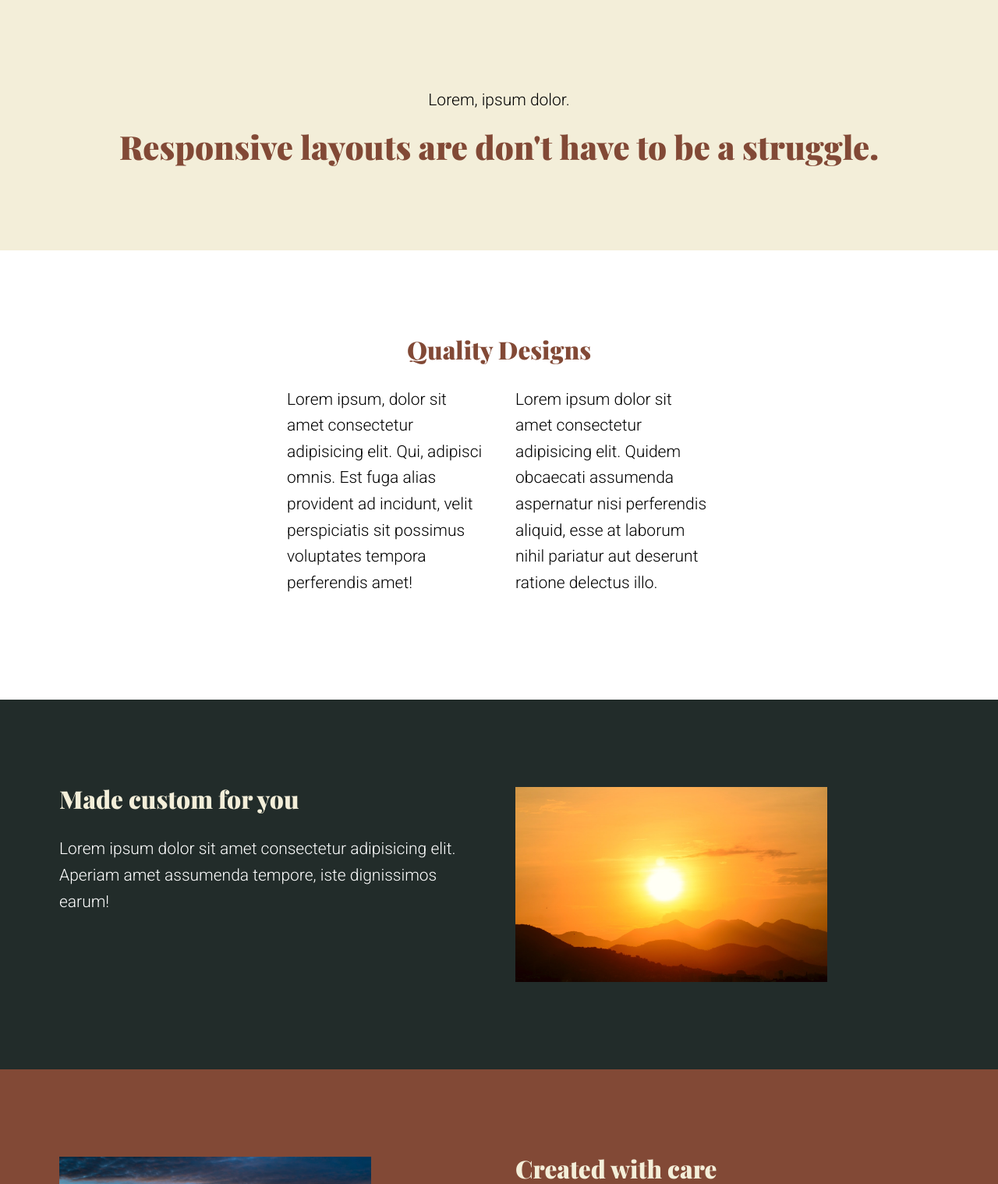
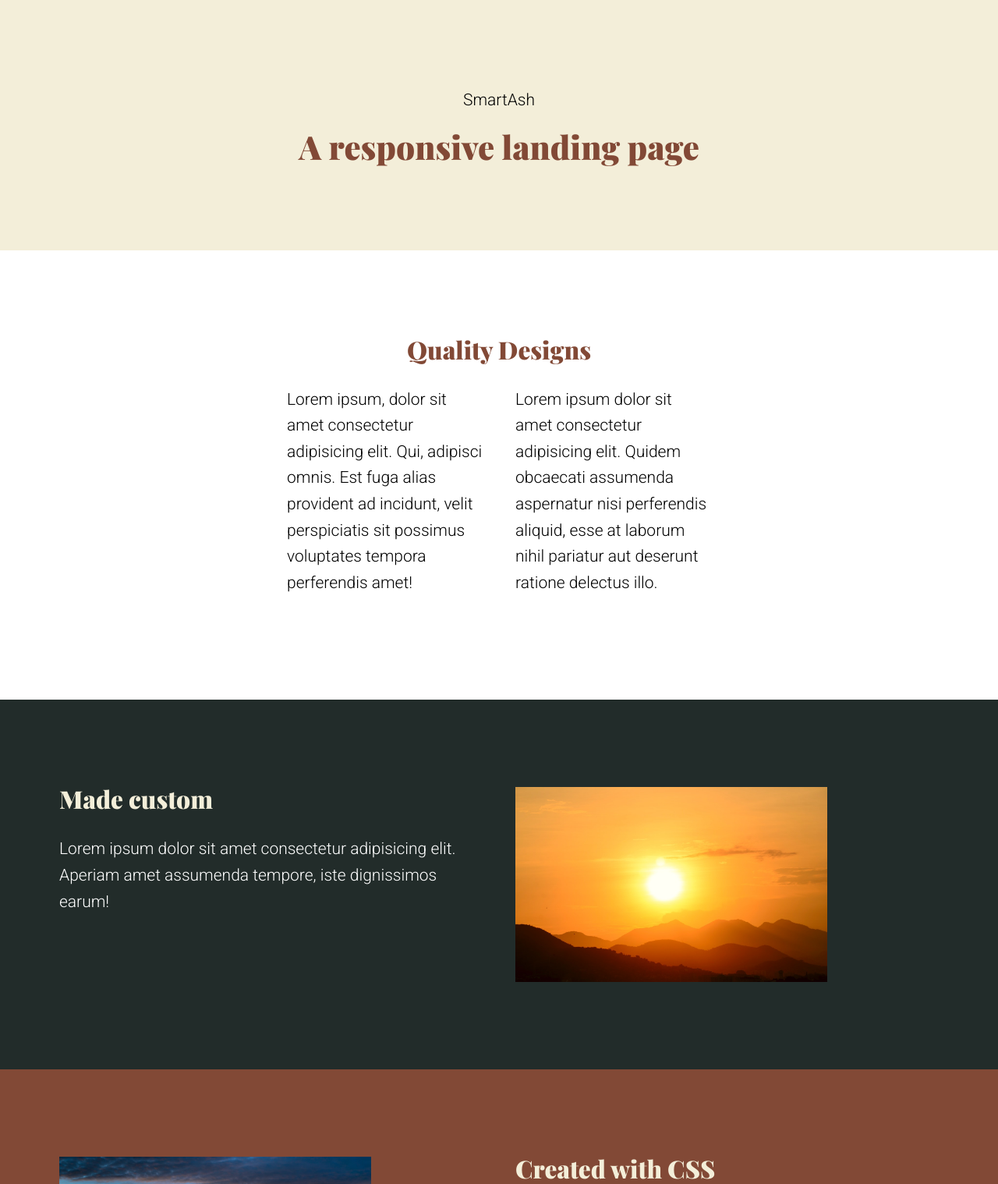
Before and after one commit to sherkar81/responsive-landing-page, a plain HTML site: page index.html in a window 1280 px wide. Shown: the top 1518 px of the page at 78% size. Drawn offline with nearby package versions, Linux system fonts and the light colour scheme.

Commit message:
Css commited

```diff
--- a/index.html
+++ b/index.html
@@ -19,8 +19,8 @@
 <body>
     <header class="bg-light text-center">
         <div class="container">
-            <p>Lorem, ipsum dolor.</p>
-            <h1>Responsive layouts are don't have to be a struggle.</h1>
+            <p>SmartAsh</p>
+            <h1>A responsive landing page</h1>
         </div>
     </header>
 
@@ -45,7 +45,7 @@
         <div class="container">
             <div class="split">
                 <div>
-                    <h2>Made custom for you</h2>
+                    <h2>Made custom</h2>
                     <p>Lorem ipsum dolor sit amet consectetur adipisicing elit. Aperiam amet assumenda tempore, iste
                         dignissimos earum!</p>
                 </div>
@@ -63,7 +63,7 @@
                     <img style="width: 400px; height:250px" src="images/image-02.jpg" alt="nice-scenary">
                 </div>
                 <div>
-                    <h2>Created with care</h2>
+                    <h2>Created with CSS</h2>
                     <p>Lorem ipsum dolor sit amet consectetur adipisicing elit. At voluptas facilis molestiae
                         praesentium
                         itaque nobis incidunt error libero totam, sint, tempore eligendi commodi reprehenderit dicta
```
